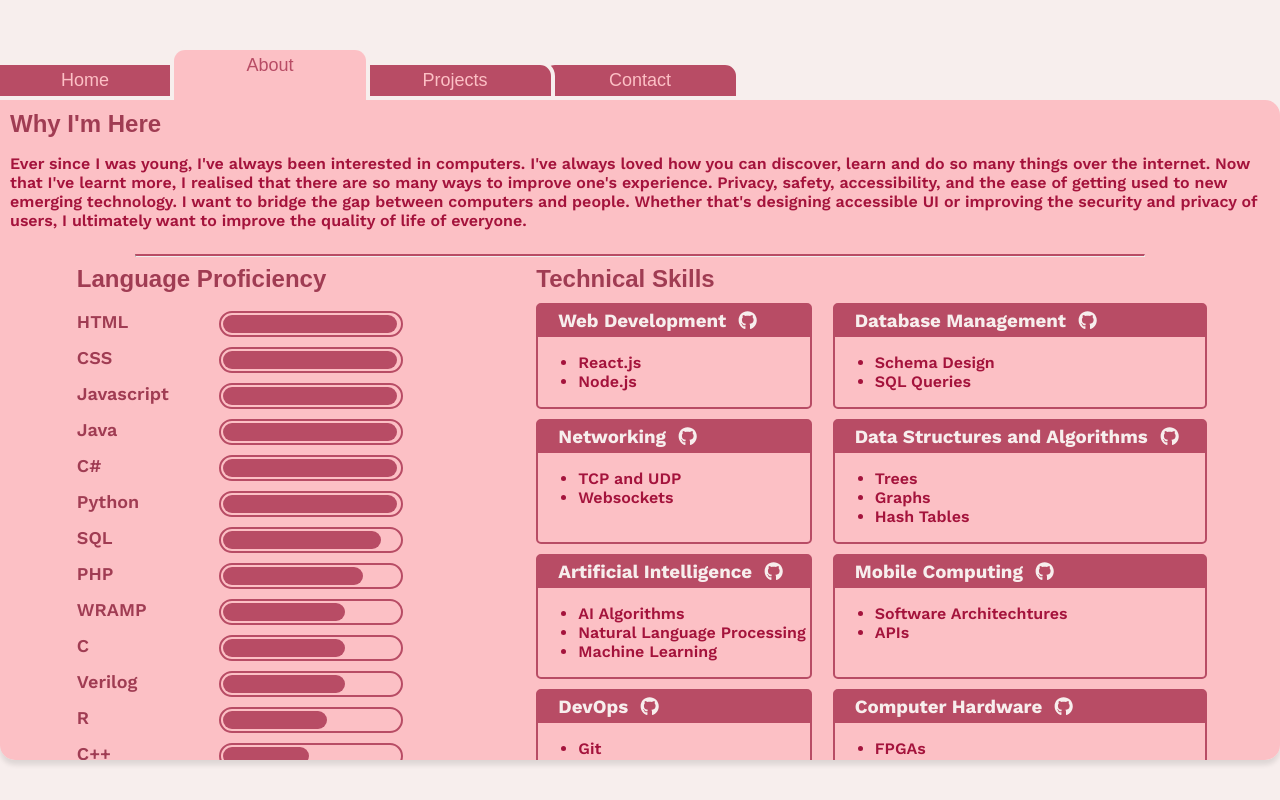
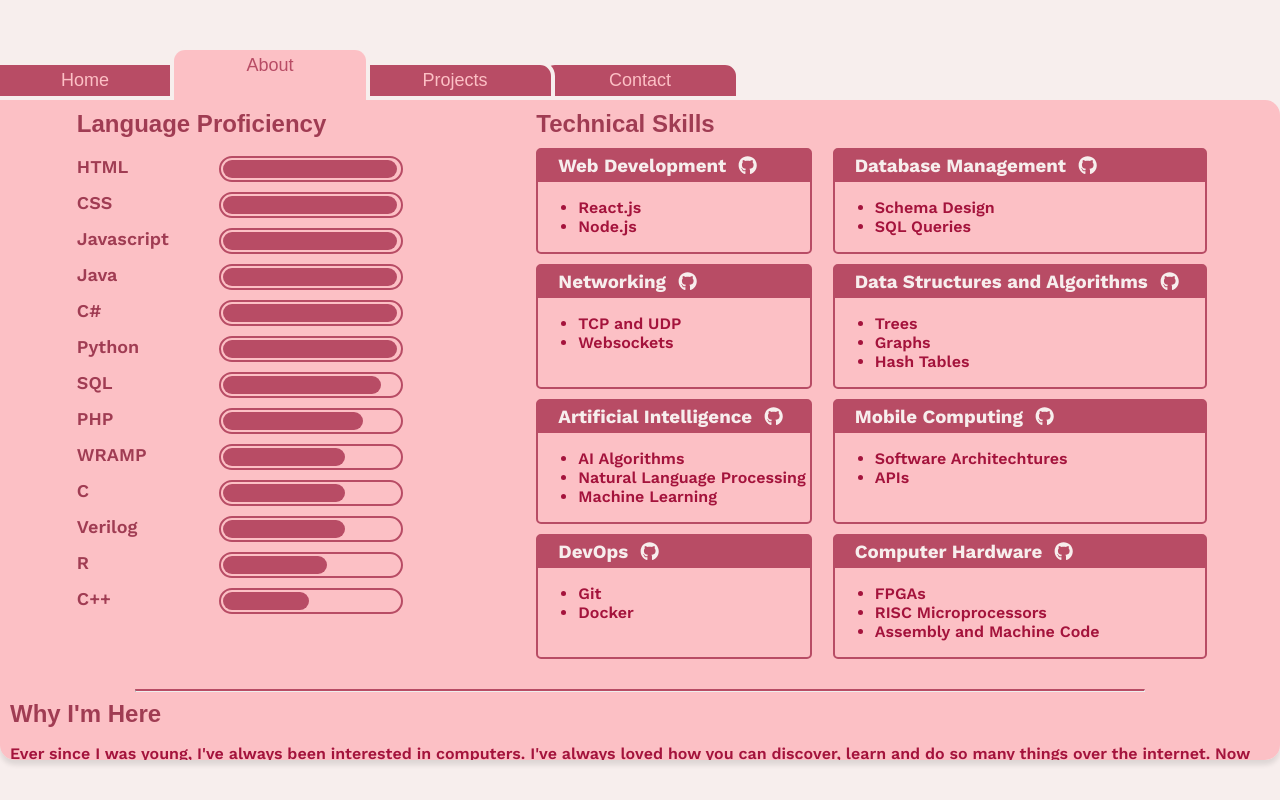
Before and after one commit to kesauce/portfolio, a React (Vite) app: page / in a window 1280 px wide. Both pictures are taken after a click on the button "About". Built offline with nearby package versions, Linux system fonts and the light colour scheme; a web font is replaced by a local one.

Commit message:
changed the layout for the about me page and added more detail on my personal life

```diff
--- a/index.html
+++ b/index.html
@@ -2,6 +2,7 @@
 <html lang="en">
 <head>
 	<meta charset="UTF-8" />
+	<meta name="googlebot" content="noai">
 
 	<link rel="apple-touch-icon" sizes="180x180" href="favicon/icon180.png?v=2">
 	<link rel="icon" type="image/png" sizes="32x32" href="favicon/icon32.png">
--- a/src/components/About.jsx
+++ b/src/components/About.jsx
@@ -1,22 +1,27 @@
 import Languages from "./Languages";
 import Skills from "./Skills";
 import '../styles/About.css';
+import bass from '../assets/images/bass.jpg'
 
 export default function About() {
 
 	return (
 		<section className='main-content about'>
-			<div>
-				<h1>Why I'm Here</h1>
-				<p className='work-sans-p'>
-					Ever since I was young, I've always been interested in computers. I've always loved how you can discover, learn and do so many things over the internet. Now that I've learnt more, I realised that there are so many ways to improve one's experience. Privacy, safety, accessibility, and the ease of getting used to new emerging technology. I want to bridge the gap between computers and people. Whether that's designing accessible UI or improving the security and privacy of users, I ultimately want to improve the quality of life of everyone.
-				</p>
-			</div>
-			<hr style={{ borderTop: '2px solid var(--crimson)', width: '80%', color: 'var(--crimson)' }} />
 			<div className='list-sections'>
 				<Languages />
 				<Skills />
 			</div>
+			<hr style={{ borderTop: '2px solid var(--crimson)', width: '80%', color: 'var(--crimson)', marginTop: '30px'}} />
+			<div>
+				<h1>Why I'm Here</h1>
+				<p className='work-sans-p'>
+					Ever since I was young, I've always been interested in computers. I've always loved how you can discover, learn and do so many things over the internet. Now that I've learnt more, I realised that there are so many ways to improve one's experience. Privacy, safety, accessibility, and the transition of getting used to new emerging technology. I want to bridge the gap between computers and people, and share just how amazing the virtual world is. Whether that's designing accessible UI or improving the security and privacy of users, I ultimately want to improve the quality of life of everyone.
+				</p>
+				<p className='work-sans-p'>
+					Outside of my studies, I am a musician and dancer! Just like my interest in computers, I've also been sharing my love and passion for the arts to others. I'm always finding ways to give back to my community through teaching guitar, playing my music, and sharing my culture.
+				</p>
+				<img src={bass} alt='Alexis playing bass'/>
+			</div>
 		</section>
 	)
 }
--- a/src/styles/About.css
+++ b/src/styles/About.css
@@ -9,6 +9,15 @@
 .about h1{
 	color: var(--crimson-dark);
 	margin: 0
+}
+
+.about img{
+	width: 40vw;
+	border-radius: 15px;
+	display: block;
+	margin-left: auto;
+	margin-right: auto;
+	min-width: 300px;
 }
 
 .list-sections{
```
Also changed, not shown: public/robots.txt (added), src/assets/images/bass.jpg (added).
